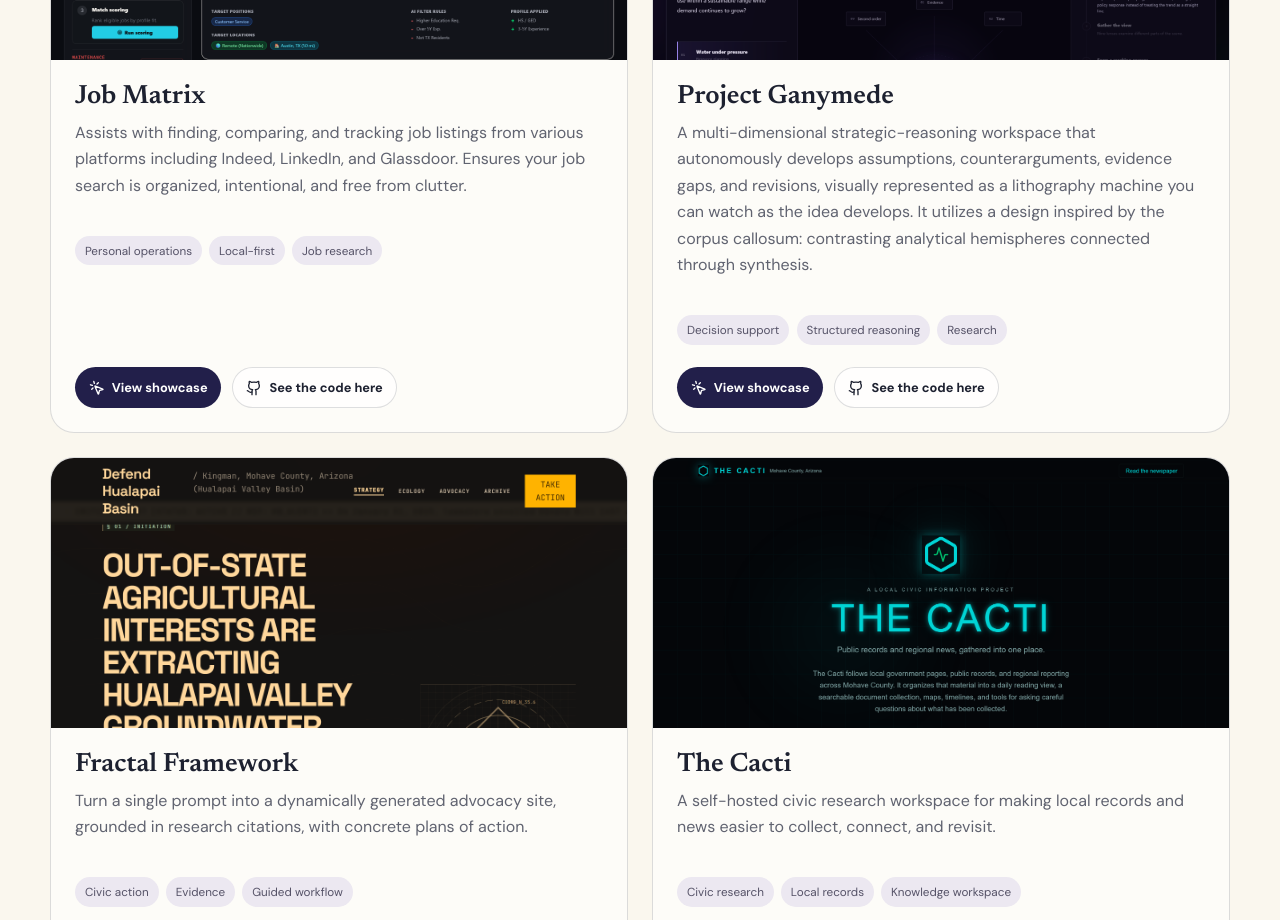
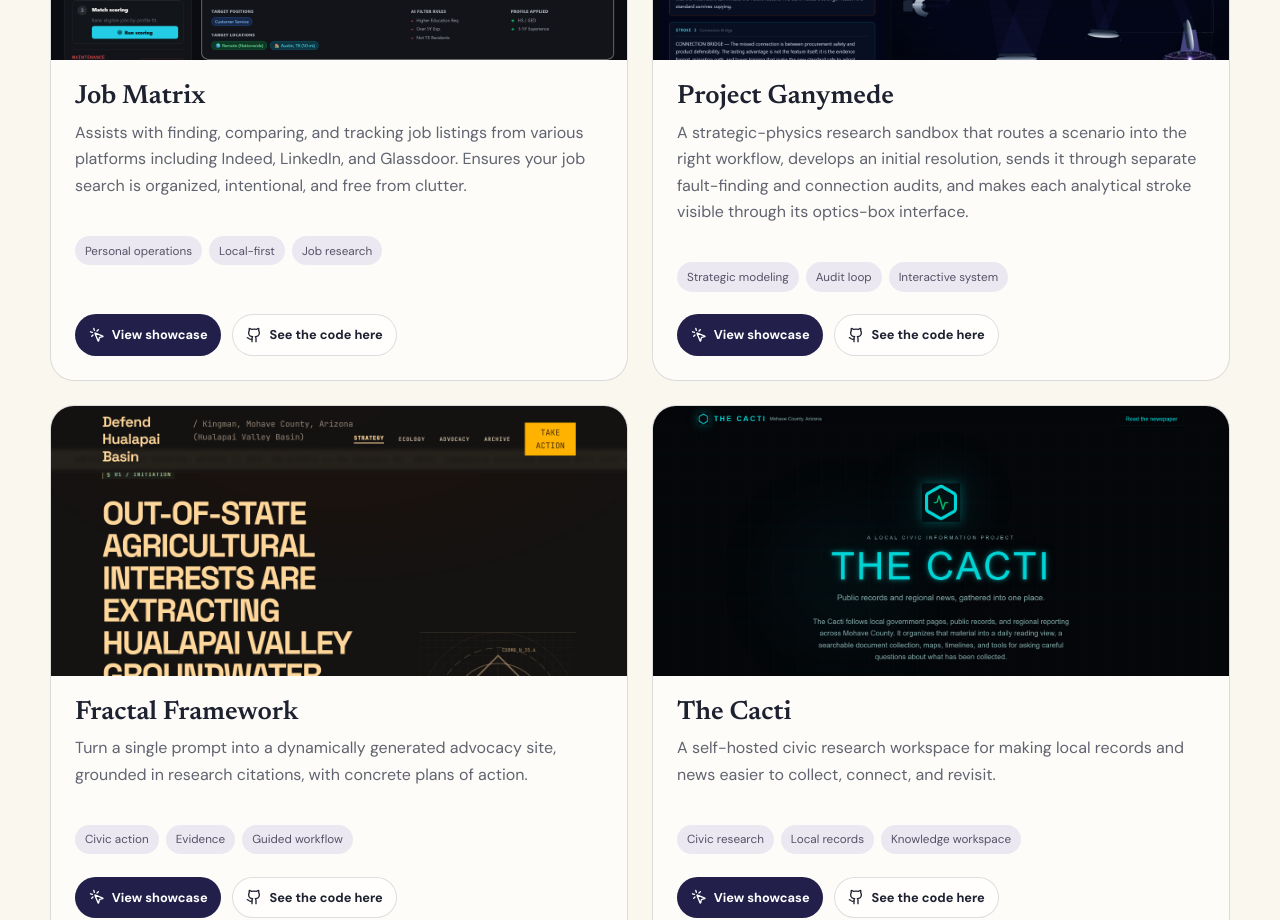
Before and after one commit to anitacigawet/Portfolio-Website, a React (Vite) app in the folder client/: page / in a window 1280 px wide. Shown: the part 2400-3320 px from the top of the page. Built offline with nearby package versions, Linux system fonts and the light colour scheme.

Commit message:
Repair Ganymede portfolio representation (#1)

```diff
--- a/client/src/data/projects.ts
+++ b/client/src/data/projects.ts
@@ -21,9 +21,9 @@ export const projects: Project[] = [
   {
     title: 'Project Ganymede',
     description:
-      'A multi-dimensional strategic-reasoning workspace that autonomously develops assumptions, counterarguments, evidence gaps, and revisions, visually represented as a lithography machine you can watch as the idea develops. It utilizes a design inspired by the corpus callosum: contrasting analytical hemispheres connected through synthesis.',
+      'A strategic-physics research sandbox that routes a scenario into the right workflow, develops an initial resolution, sends it through separate fault-finding and connection audits, and makes each analytical stroke visible through its optics-box interface.',
     image: 'ganymede.png',
-    tags: ['Decision support', 'Structured reasoning', 'Research'],
+    tags: ['Strategic modeling', 'Audit loop', 'Interactive system'],
     showcase: 'https://ganymede.scootsolute.org',
     source: 'https://github.com/anitacigawet/Project-Ganymede',
   },
```
Also changed, not shown: client/public/projects/ganymede.png, 2 other files (tests, documents, lock files or other folders).
